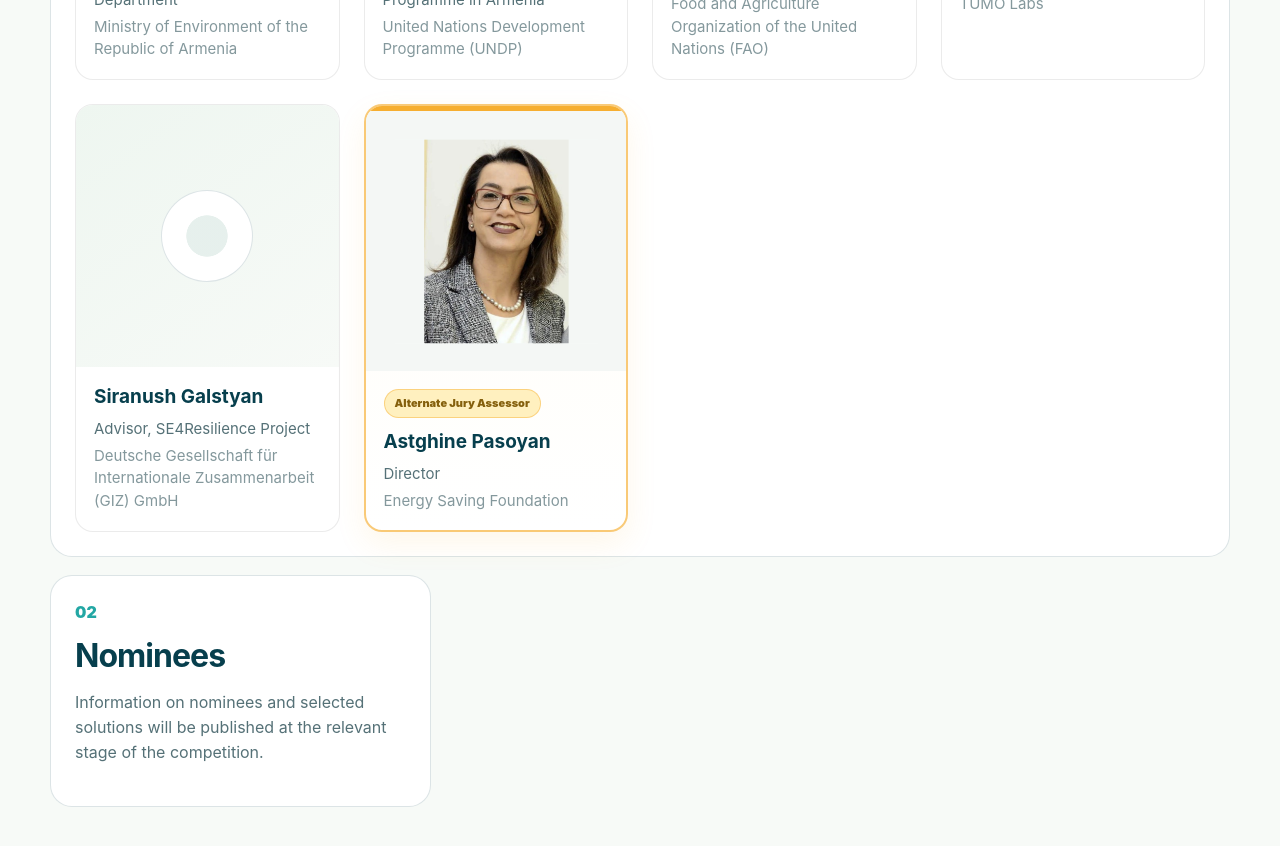
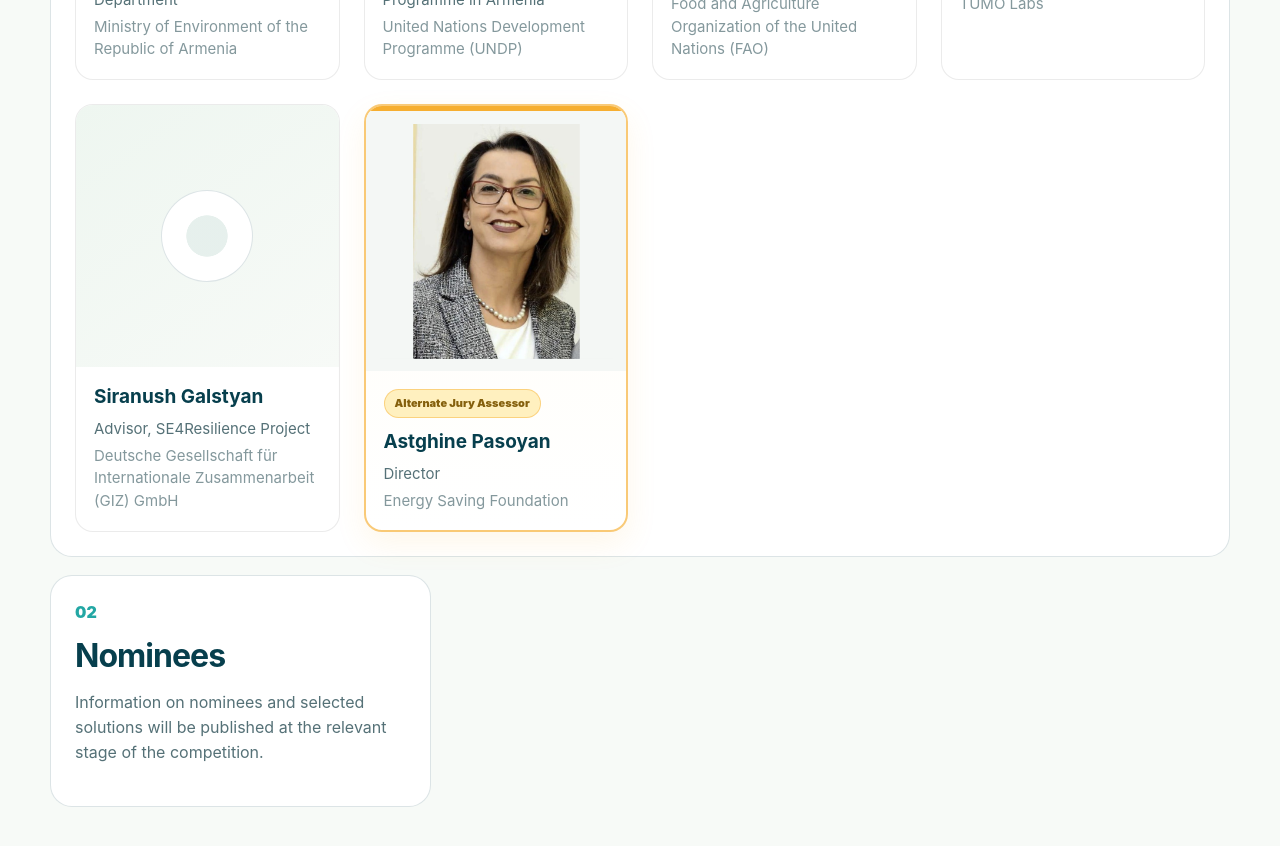
Before and after one commit to wice-armenia/women-in-climate-awards-cop17, a Next.js app: page /en in a window 1280 px wide. Shown: the part 6360-7206 px from the top of the page. Built offline with nearby package versions, Linux system fonts and the light colour scheme.

Commit message:
fix photo frame

```diff
--- a/app/globals.css
+++ b/app/globals.css
@@ -517,7 +517,7 @@ img { display: block; max-width: 100%; }
   object-position: center;
   background: #f4f7f5;
   padding: 0;
-  transform: scale(0.78);
+  transform: scale(0.90);
   transform-origin: center;
 }
 
```
